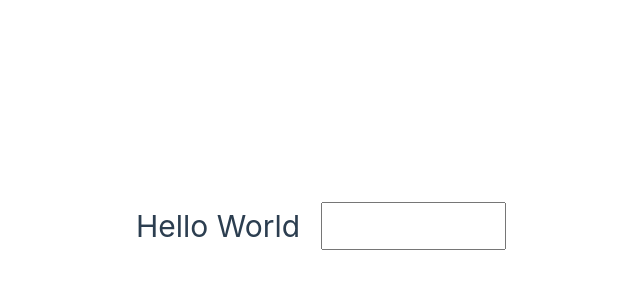
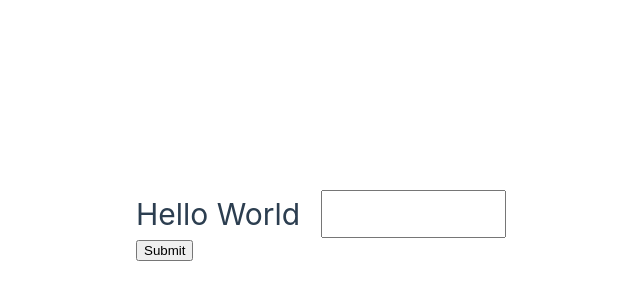
Before and after one commit to dhruthinooka/vueProj, a Vue app: page / in a window 1280 px wide. Shown: the part 174-474 px from the top of the page, without its empty margins (319-959 px from the left). Built offline with nearby package versions, Linux system fonts and the light colour scheme; the HTML template or start-up script is replaced by a standard one.

Commit message:
Event Modifiers

```diff
--- a/src/App.vue
+++ b/src/App.vue
@@ -1,14 +1,24 @@
 <template>
-  <h1 @click="userClick">Hello World</h1>
-  <input @input="userInput($event, 'world')" type="text" />
+  <div @click="userClick('div')">
+    <h1 @click.stop.left="userClick('h1')">Hello World</h1>
+  </div>
+  <input @keyup.enter="mykeyup">
+  <form @submit.prevent="formSubmit">
+    <button>Submit</button>
+  </form>
+
 </template>
 <script setup lang="ts">
-function userClick(event: MouseEvent) {
-  console.log(event)
+function userClick(from: string) {
+  console.log('click from ', from);
 }
 
-function userInput(event: Event, str: string) {
-  console.log(str)
+function formSubmit() {
+  console.log('form submitted');
+}
+
+function mykeyup() {
+  console.log('mykeyup');
 }
 </script>
 <style></style>
```
